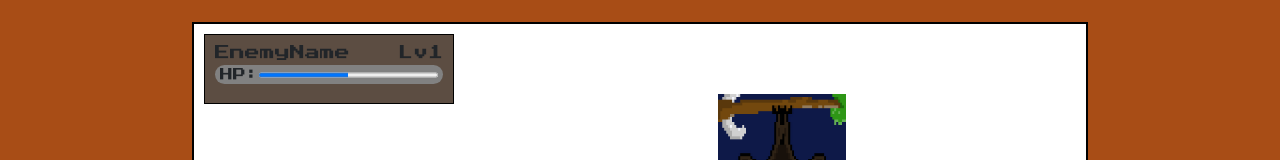
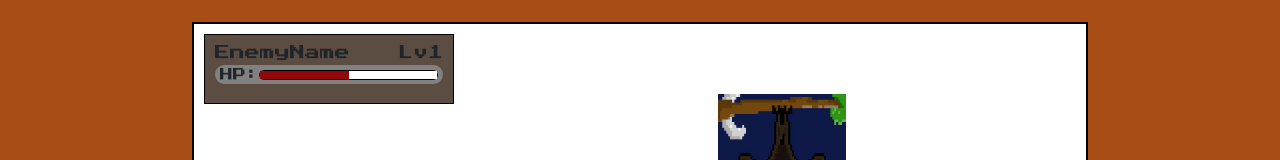
Before and after one commit to strGiorgio/PyMob2.1, a Vue app: page /battle in a window 1280 px wide. Shown: the part 131-291 px from the top of the page. Built offline with nearby package versions, Linux system fonts and the light colour scheme; data requests are answered from the project's data file.

Commit message:
Style hp progress-bar of enemy in enemy-card

```diff
--- a/src/components/battle/enemy-card.vue
+++ b/src/components/battle/enemy-card.vue
@@ -54,6 +54,25 @@ export default {
     .enemy-card .wrapper-hp progress {
         width: 100%;
         align-self: center;
+        border: 1px solid var(--color-black-default);
+        border-radius: 10px;
+    }
+
+    .enemy-card .wrapper-hp progress::-webkit-progress-bar {
+        background-color: #fff;
+    }
+
+    .enemy-card .wrapper-hp progress::-moz-progress-bar {
+        background-color: var(--color-red-default);
+        border-radius: 10px;
+    }
+
+    .enemy-card .wrapper-hp progress::-moz-progress-value {
+        background-color: var(--color-red-default);
+    }
+
+    .enemy-card .wrapper-hp progress::-webkit-progress-value {
+        background-color: var(--color-red-default);
     }
 
     .enemy-card .wrapper-hp p {
```
